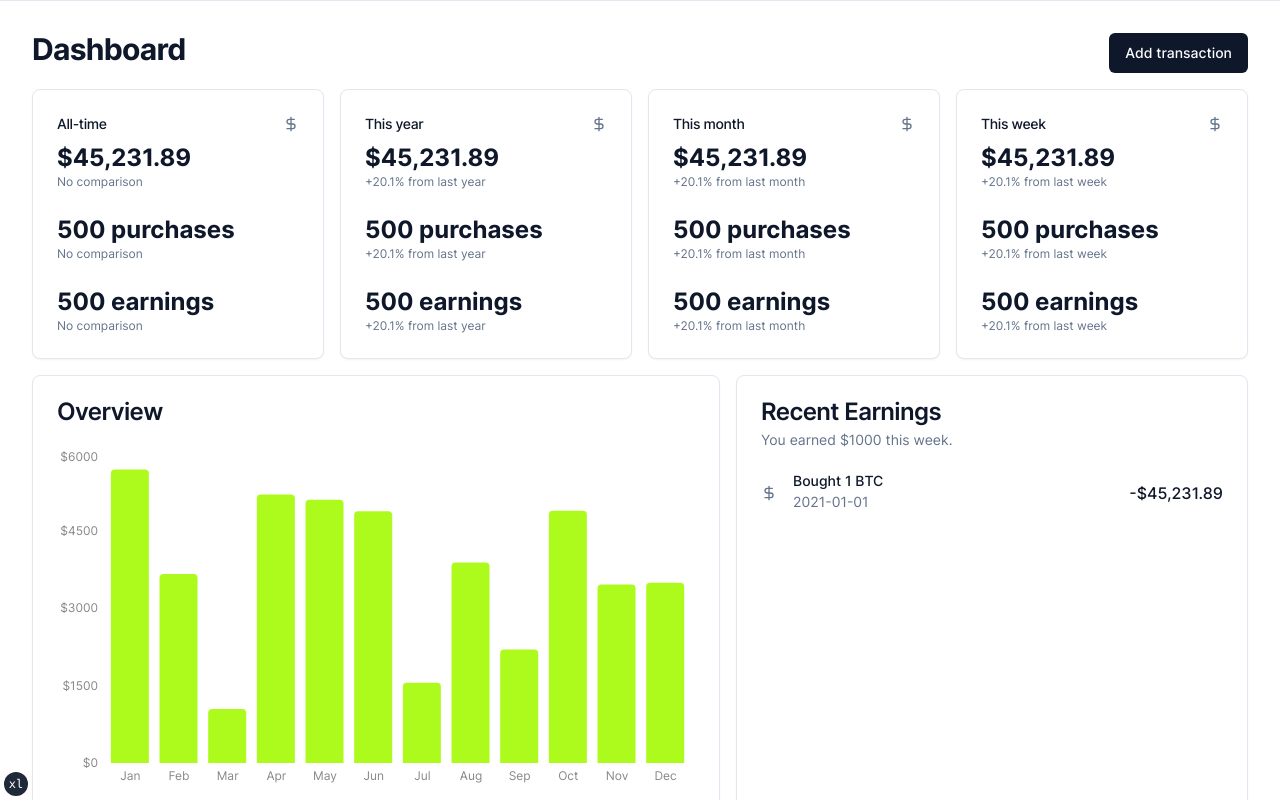
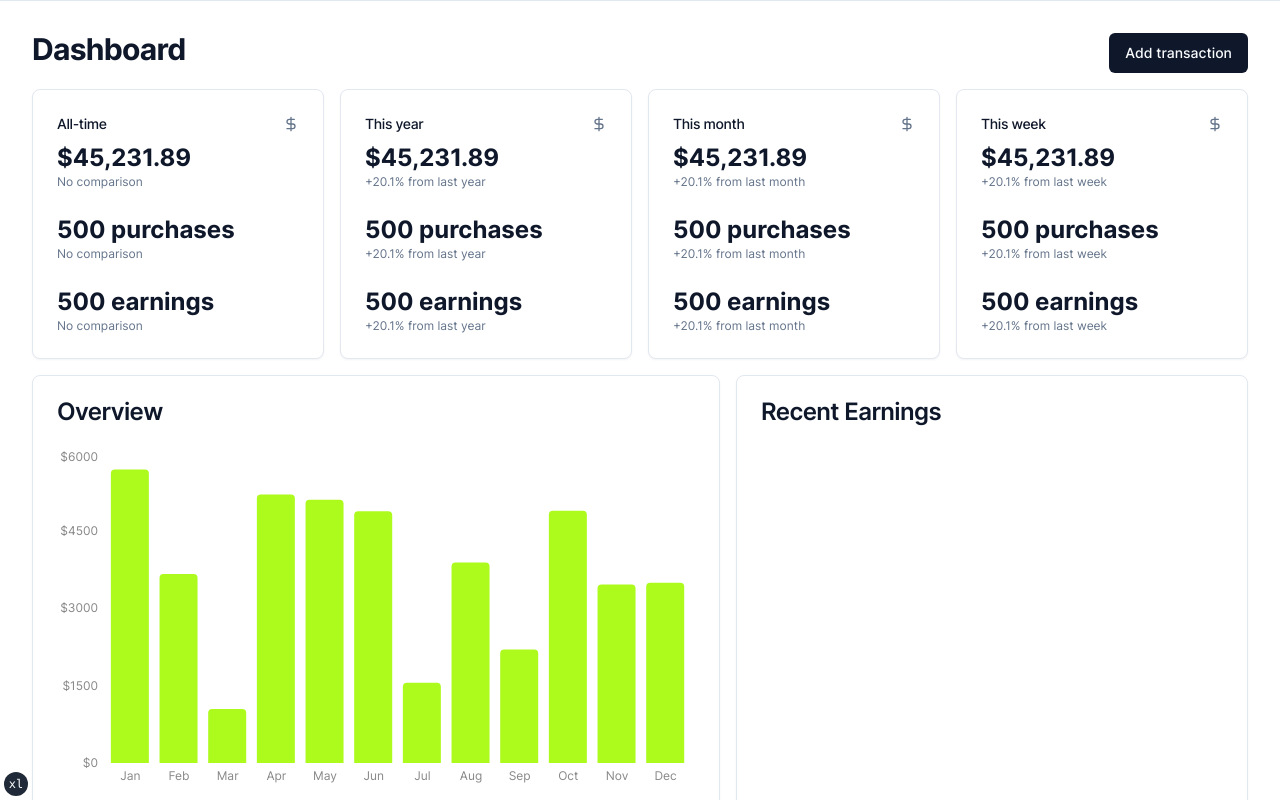
Before and after one commit to AsynchronousAI/flow, a React (Vite) app in the folder flow/: page / in a window 1280 px wide. Built offline with nearby package versions, Linux system fonts and the light colour scheme.

Commit message:
Refactor recent sales component and add source to transactions

```diff
--- a/flow/src/dashboard/components/recent-sales.tsx
+++ b/flow/src/dashboard/components/recent-sales.tsx
@@ -1,12 +1,9 @@
+import { getTrans } from "@/lib/flow"
+
 export function RecentSales() {
-  const testData = [
-    {
-      date: "2021-01-01",
-      title: "Bought 1 BTC",
-      price: "$45,231.89",
-      positive: false,
-    },
-  ]
+  const testData = getTrans()
+  testData.length = 5
+
   return (
     <div className="space-y-8">
       {testData.map((item) => (
@@ -26,10 +23,10 @@ export function RecentSales() {
           <div className="ml-4 space-y-1">
             <p className="text-sm font-medium leading-none">{item.title}</p>
             <p className="text-sm text-muted-foreground">
-              {item.date}
+              {new Date(parseInt(item.date.replace(/,/g, ''))).toLocaleString()} - {item.source}
             </p>
           </div>
-          <div className="ml-auto font-medium"><p style={/*{ color: item.positive ? "#adfa1d" : "#E65B63" }*/{}}>{item.positive ? "+" : "-"}{item.price}</p></div>
+          <div className="ml-auto font-medium"><p>{item.positive ? "+" : "-"}{item.amount}</p></div>
         </div>
       ))}
     </div>
--- a/flow/src/dashboard/page.tsx
+++ b/flow/src/dashboard/page.tsx
@@ -20,7 +20,7 @@ export default function DashboardPage() {
             <h2 className="text-3xl font-bold tracking-tight">Dashboard</h2>
             <div className="flex items-center space-x-2">
               <Button onClick={() => {
-                addTrans(Date.now(), "$1000", "WOW", true)
+                addTrans(Date.now(), "$1000", "WOW", "Paypal", true)
               }}>Add transaction</Button>
               {/*<Button onClick={exportData} variant="secondary">Export</Button>
               <Button onClick={connect} variant="secondary">Connect</Button>*/}
@@ -181,9 +181,6 @@ export default function DashboardPage() {
                 <Card className="col-span-3">
                   <CardHeader>
                     <CardTitle>Recent Earnings</CardTitle>
-                    <CardDescription>
-                      You earned $1000 this week.
-                    </CardDescription>
                   </CardHeader>
                   <CardContent>
                     <RecentSales />
--- a/flow/src/lib/flow.ts
+++ b/flow/src/lib/flow.ts
@@ -1,18 +1,21 @@
 import { saveJSON, loadJSON } from "./utils";
 
-export function addTrans(date, amount: string, title: string, pos: boolean) {
-    let table = loadJSON("transactions")
+var saveName = "flow"
+
+export function addTrans(date, amount: string, title: string, source: string, pos: boolean) {
+    let table = loadJSON(saveName)
     table.push({
       date: date.toLocaleString(),
       amount: amount,
       title: title,
       positive: pos,
+      source: source,
     })
 
-    saveJSON("transactions", table)
+    saveJSON(saveName, table)
 }
 export function getTrans() {
-    return loadJSON("transactions")
+    return loadJSON(saveName)
 }
 export function connect() {
 
```
